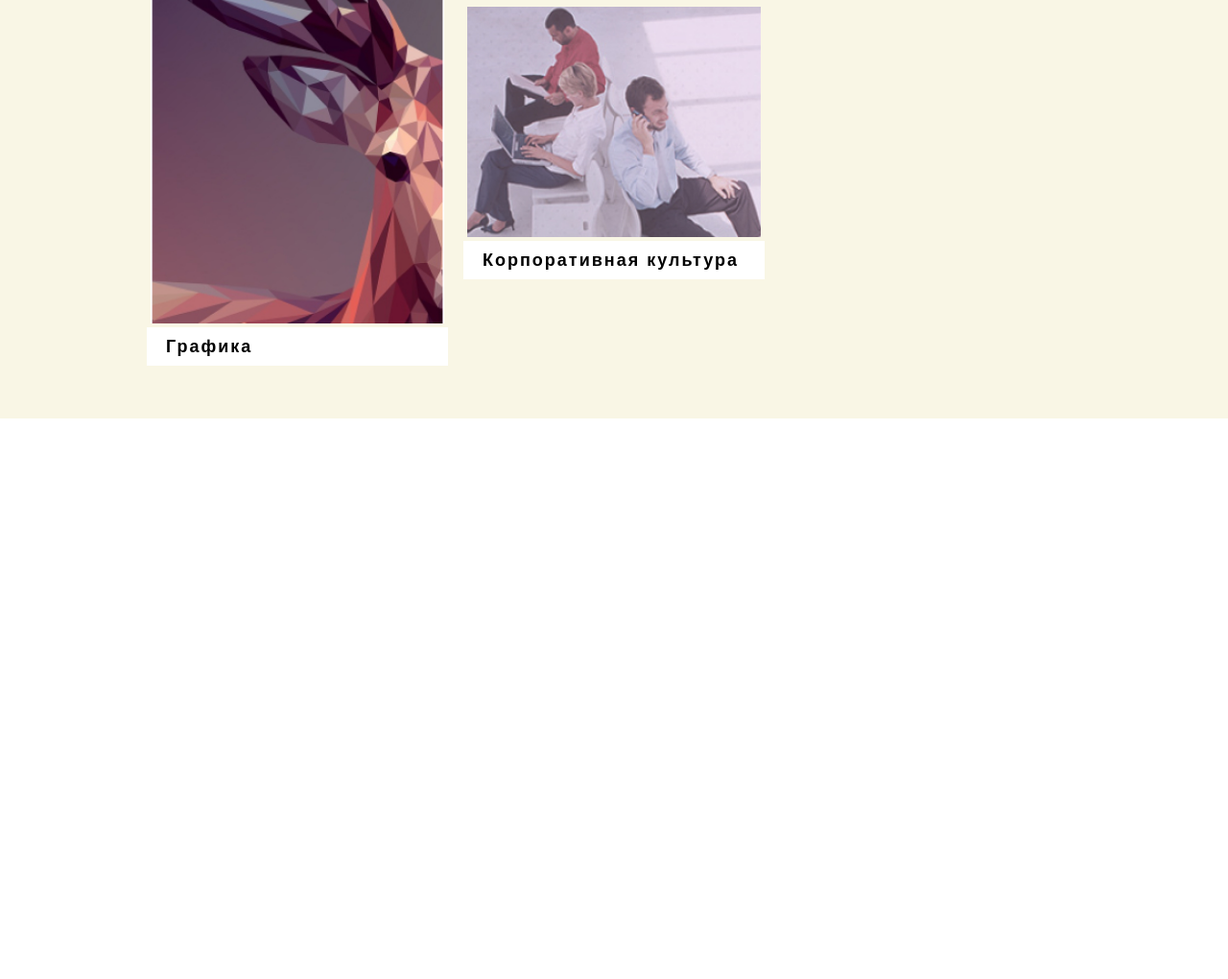
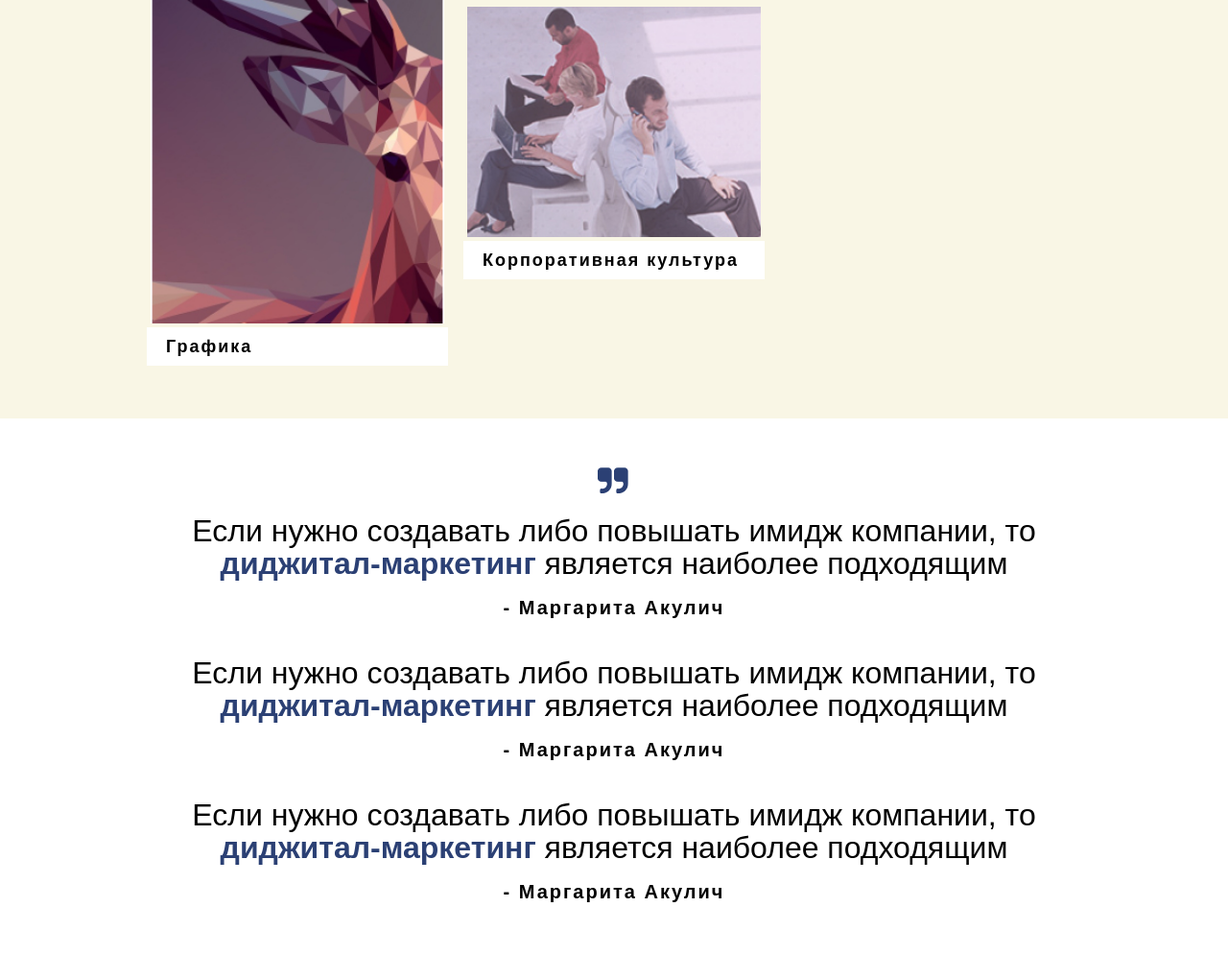
Before and after one commit to Venomcheg/GlobalThoughts, a plain HTML site: page index.html in a window 1280 px wide. Shown: the part 5893-6913 px from the top of the page at 96% size. Before the commit the page ends 6329 px from the top, so only its background shows below. Drawn offline with nearby package versions, Linux system fonts and the light colour scheme; files that its build step writes are made by us from their sources; a web font is replaced by a local one.

Commit message:
finished quotes

```diff
--- /dev/null
+++ b/_quotes.html
@@ -0,0 +1,30 @@
+<section class="quotes">
+	<div class="quotes__container _container">
+		<ul class="quotes__list quotes-slider _swiper">
+			<li class="quotes-slider__item">
+				<blockquote>
+					<p class="quotes-slider__text">Если нужно создавать либо повышать имидж компании,
+						то <a href="#">диджитал-маркетинг</a> является наиболее подходящим</p>
+					<cite>- Маргарита Акулич</cite>
+				</blockquote>
+			</li>
+			<li class="quotes-slider__item">
+				<blockquote>
+					<p class="quotes-slider__text">Если нужно создавать либо повышать имидж компании,
+						то <a href="#">диджитал-маркетинг</a> является наиболее подходящим</p>
+					<cite>- Маргарита Акулич</cite>
+				</blockquote>
+			</li>
+			<li class="quotes-slider__item">
+				<blockquote>
+					<p class="quotes-slider__text">Если нужно создавать либо повышать имидж компании,
+						то <a href="#">диджитал-маркетинг</a> является наиболее подходящим</p>
+					<cite>- Маргарита Акулич</cite>
+				</blockquote>
+			</li>
+		</ul>
+		<div class="quotes-slider__pagination">
+
+		</div>
+	</div>
+</section>
--- a/index.html
+++ b/index.html
@@ -19,6 +19,7 @@
 		@@include("_projects.html", {})
 		@@include("_team.html", {})
 		@@include("_last-news.html", {})
+		@@include("_quotes.html", {})
 	</main>
 	<footer>
 
--- /dev/null
+++ b/scss/quotes.scss
@@ -0,0 +1,125 @@
+.quotes {
+	position: relative;
+
+	&::after{
+		content: "";
+		position: absolute;
+		top: 50px;
+		left: 50%;
+		transform: translate(-50%);
+		width: 38px;
+		height: 38px;
+		background: url("/img/quotes.png") 0 0 no-repeat;
+	}
+	&__container {
+
+
+		align-items: center;
+		padding: 60px 0 40px 0;
+	}
+
+	&__list {
+	}
+}
+
+.quotes-slider {
+	text-align: center;
+	overflow: hidden;
+	&__item {
+		padding: 0 25px;
+		cite {
+
+			font-size: 20px;
+			line-height: auto;
+			font-style: normal;
+			letter-spacing: 2px;
+		}
+	}
+
+	&__text {
+		margin-top: 40px;
+		margin-bottom: 20px;
+		font-size: 24px;
+		line-height: 26px;
+		font-weight: normal;
+		a {
+			color: $blue;
+			font-weight: 700;
+		}
+	}
+
+	&__pagination {
+		margin-top: 40px;
+		display: flex;
+		justify-content: center;
+
+	}
+}
+@media(min-width: $md4) {
+	.quotes {
+
+		&__container {
+		}
+
+		&__list {
+		}
+}
+.quotes-slider {
+
+		&__item {
+			cite {
+				font-size: 20px;
+			}
+		}
+
+		&__text {
+			font-size: 32px;
+			line-height: 34px;
+
+		}
+
+		&__pagination {
+		}
+}
+
+	}
+	@media(min-width: $md3) {
+
+		}
+	@media(min-width: $md2) {
+
+		}
+	@media(min-width: $mw) {
+		.quotes {
+
+			&__container {
+			}
+
+			&__list {
+			}
+	}
+
+	.quotes-slider {
+
+			&__item {
+			}
+
+			&__text {
+				padding: 0 120px;
+				font-size: 36px;
+				line-height: 40px;
+			}
+
+			&__pagination {
+				z-index: 5;
+				.swiper-pagination-bullet {
+					background-color: $blue;
+				}
+				.swiper-pagination-bullet-active {
+					background: none;
+					border:1px solid #476e4d ;
+				}
+			}
+	}
+
+		}
--- a/scss/style.scss
+++ b/scss/style.scss
@@ -95,6 +95,7 @@ body {
 @import "projects";
 @import "team";
 @import "last-news";
+@import "quotes";
 //</ПОДКЛЮЧЕНИЕ ФАЙЛОВ UI СТИЛЕЙ, ФОРМ И ГОТОВЫХ КЛАССОВ>====================================================================================================
 
 //<ПОДКЛЮЧЕНИЕ ФАЙЛОВ СТИЛЕЙ СТРАНИЦ И ЭЛЕМЕНТОВ>====================================================================================================
```
Also changed, not shown: js/slider.js (+37 -1 lines), img/quotes.png (added).
